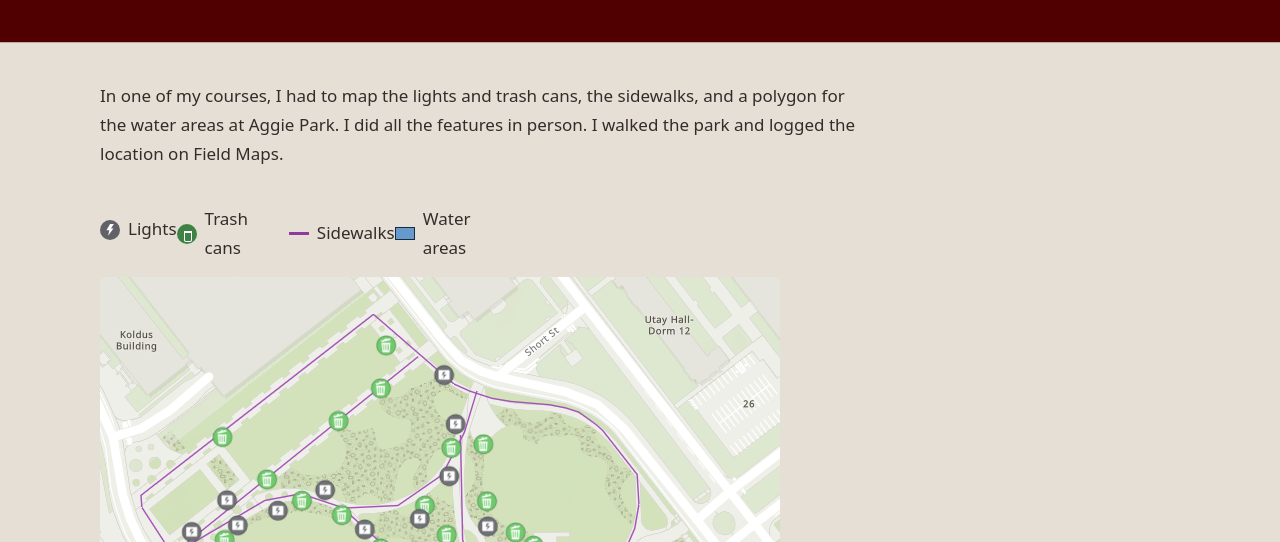
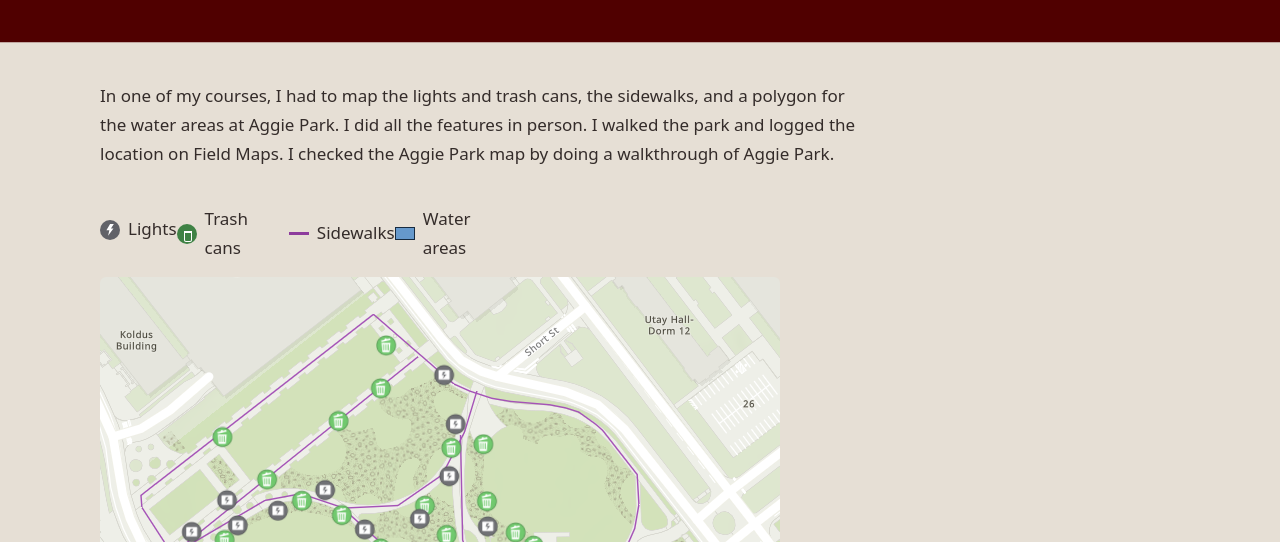
Before and after one commit to SmallFacts/smallfacts.github.io, a plain HTML site: page aggie-park.html in a window 1280 px wide. Shown: the part 258-800 px from the top of the page. Drawn offline with Linux system fonts and the light colour scheme.

Commit message:
Document the Aggie Park walkthrough

```diff
--- a/aggie-park.html
+++ b/aggie-park.html
@@ -108,7 +108,7 @@
     </header>
 
     <div class="prose">
-      <p>In one of my courses, I had to map the lights and trash cans, the sidewalks, and a polygon for the water areas at Aggie Park. I did all the features in person. I walked the park and logged the location on Field Maps.</p>
+      <p>In one of my courses, I had to map the lights and trash cans, the sidewalks, and a polygon for the water areas at Aggie Park. I did all the features in person. I walked the park and logged the location on Field Maps. I checked the Aggie Park map by doing a walkthrough of Aggie Park.</p>
       <figure class="aggie-map">
         <ul class="aggie-map-key" role="list">
           <li><span class="aggie-map-symbol aggie-map-symbol--lights" aria-hidden="true"></span>Lights</li>
```
